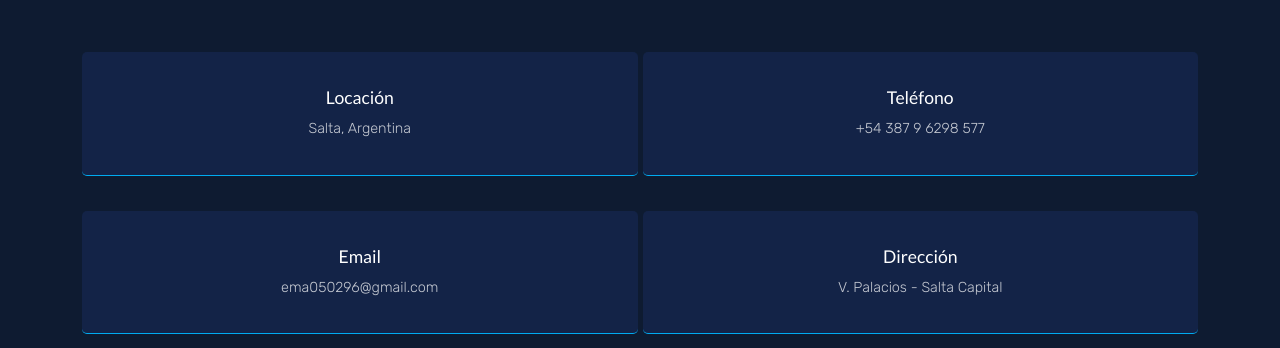
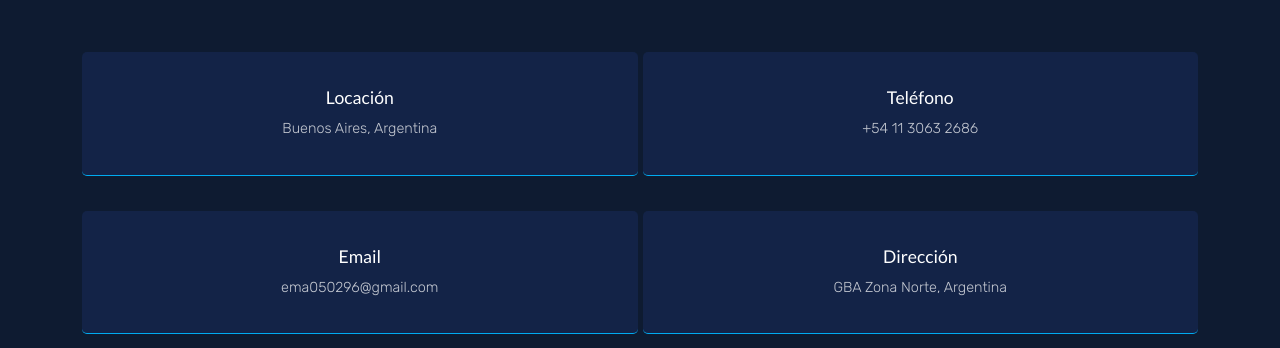
Before and after one commit to Ema0502/JR-Portfolio, a React (Vite) app in the folder vite-porfolio/: page / in a window 1280 px wide. Shown: the part 4273-4621 px from the top of the page. Built offline with nearby package versions, Linux system fonts and the light colour scheme; a web font is replaced by a local one.

Commit message:
direction modificed

```diff
--- a/vite-porfolio/src/components/Contact/Contact.jsx
+++ b/vite-porfolio/src/components/Contact/Contact.jsx
@@ -15,12 +15,12 @@ const Contact = () => {
             <div className={style.contact__info_container}>
               <div className={style.single__info_box}>
                 <h6>Locación</h6>
-                <p>Salta, Argentina</p>
+                <p>Buenos Aires, Argentina</p>
               </div>
 
               <div className={style.single__info_box}>
                 <h6>Teléfono</h6>
-                <p>+54 387 9 6298 577</p>
+                <p>+54 11 3063 2686</p>
               </div>
             </div>
 
@@ -32,7 +32,7 @@ const Contact = () => {
 
               <div className={style.single__info_box}>
                 <h6>Dirección</h6>
-                <p>V. Palacios - Salta Capital </p>
+                <p>GBA Zona Norte, Argentina </p>
               </div>
             </div>
             <ContactForm />
```
